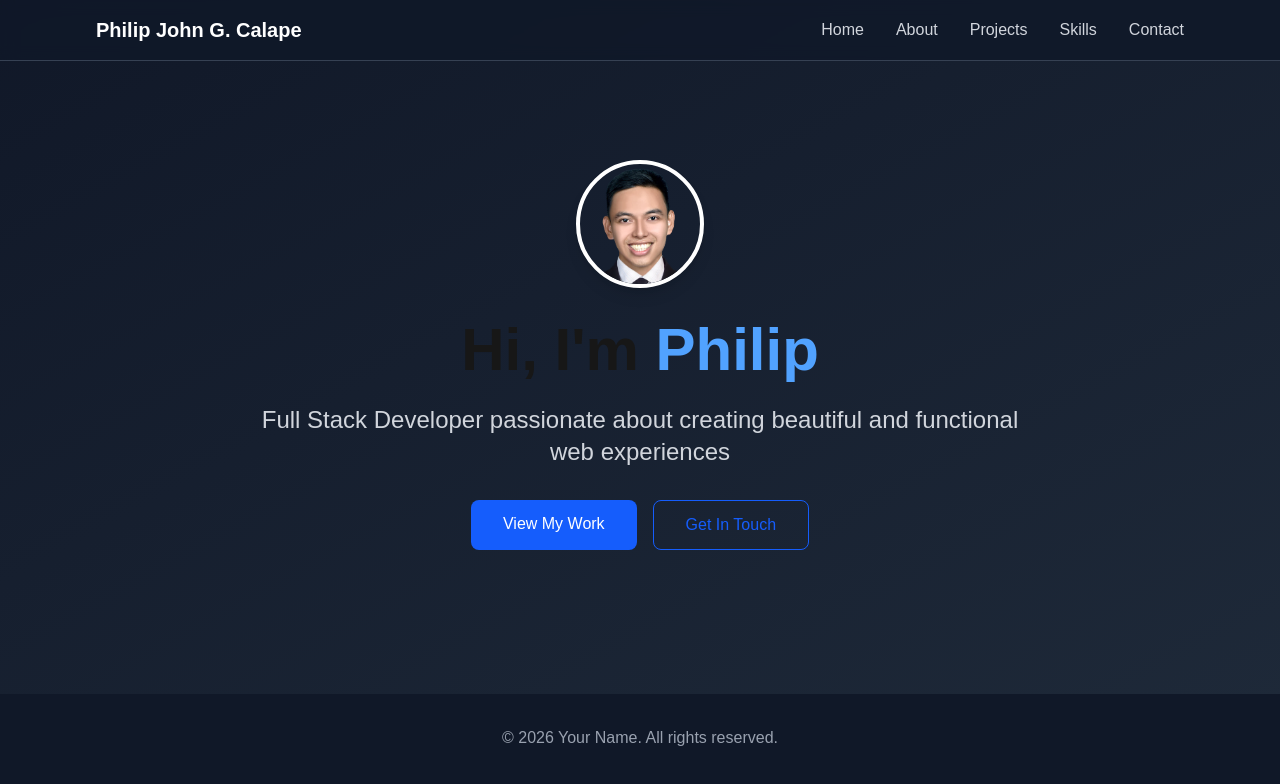
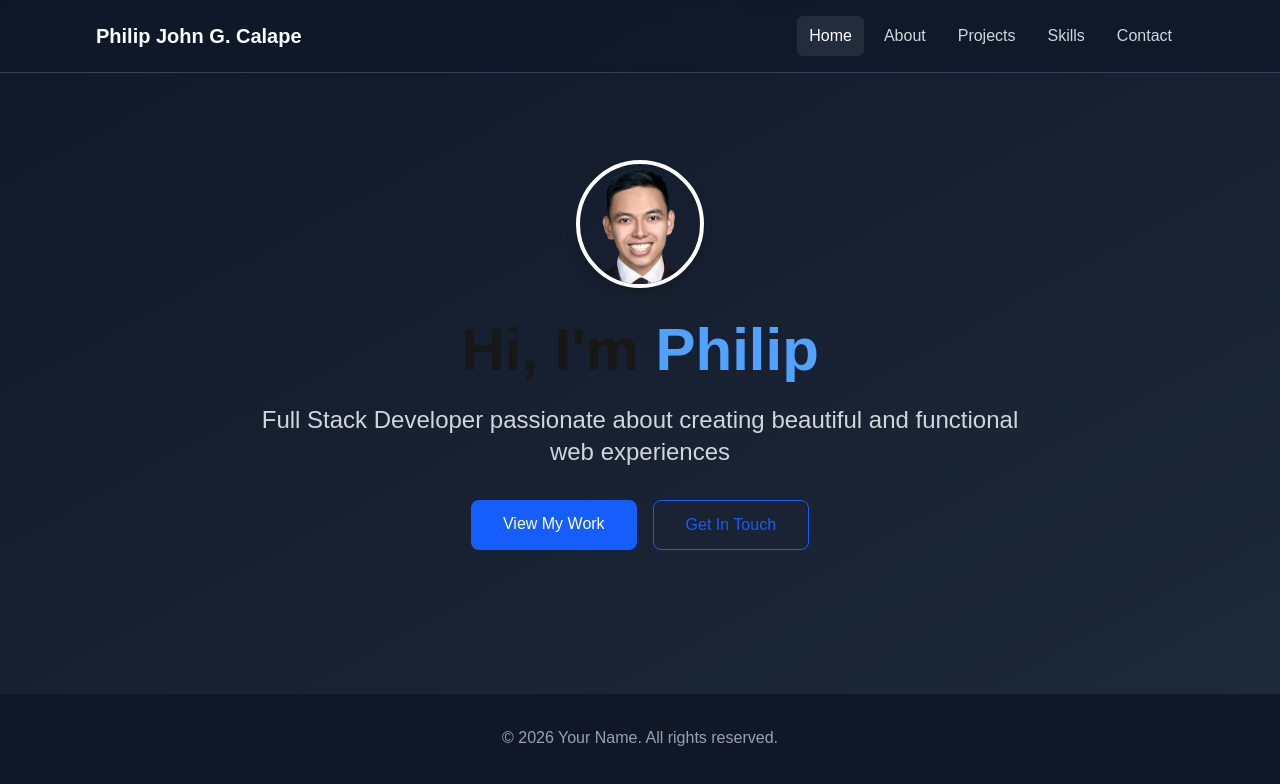
Before and after one commit to PCalape/personal, a Next.js app: page / in a window 1280 px wide. Shown: the top 784 px of the page. Built offline with nearby package versions, Linux system fonts and the light colour scheme.

Commit message:
add navigation shade

```diff
--- a/components/Navigation.tsx
+++ b/components/Navigation.tsx
@@ -1,6 +1,20 @@
+"use client";
+
 import Link from "next/link";
+import { usePathname } from "next/navigation";
 
 export default function Navigation() {
+  const pathname = usePathname();
+
+  const getLinkClassName = (href: string) => {
+    const isActive = pathname === href;
+    return `px-3 py-2 rounded-md transition-colors ${
+      isActive
+        ? "bg-gray-700/50 text-white"
+        : "text-gray-300 hover:text-white hover:bg-gray-700/30"
+    }`;
+  };
+
   return (
     <nav className="fixed top-0 w-full bg-gray-900/80 backdrop-blur-sm z-50 border-b border-gray-700">
       <div className="max-w-6xl mx-auto px-4 sm:px-6 lg:px-8">
@@ -8,35 +22,20 @@ export default function Navigation() {
           <Link href="/" className="text-xl font-bold text-white">
             Philip John G. Calape
           </Link>
-          <div className="hidden md:flex space-x-8">
-            <Link
-              href="/"
-              className="text-gray-300 hover:text-white transition-colors"
-            >
+          <div className="hidden md:flex space-x-2">
+            <Link href="/" className={getLinkClassName("/")}>
               Home
             </Link>
-            <Link
-              href="/about"
-              className="text-gray-300 hover:text-white transition-colors"
-            >
+            <Link href="/about" className={getLinkClassName("/about")}>
               About
             </Link>
-            <Link
-              href="/projects"
-              className="text-gray-300 hover:text-white transition-colors"
-            >
+            <Link href="/projects" className={getLinkClassName("/projects")}>
               Projects
             </Link>
-            <Link
-              href="/skills"
-              className="text-gray-300 hover:text-white transition-colors"
-            >
+            <Link href="/skills" className={getLinkClassName("/skills")}>
               Skills
             </Link>
-            <Link
-              href="/contact"
-              className="text-gray-300 hover:text-white transition-colors"
-            >
+            <Link href="/contact" className={getLinkClassName("/contact")}>
               Contact
             </Link>
           </div>
```
